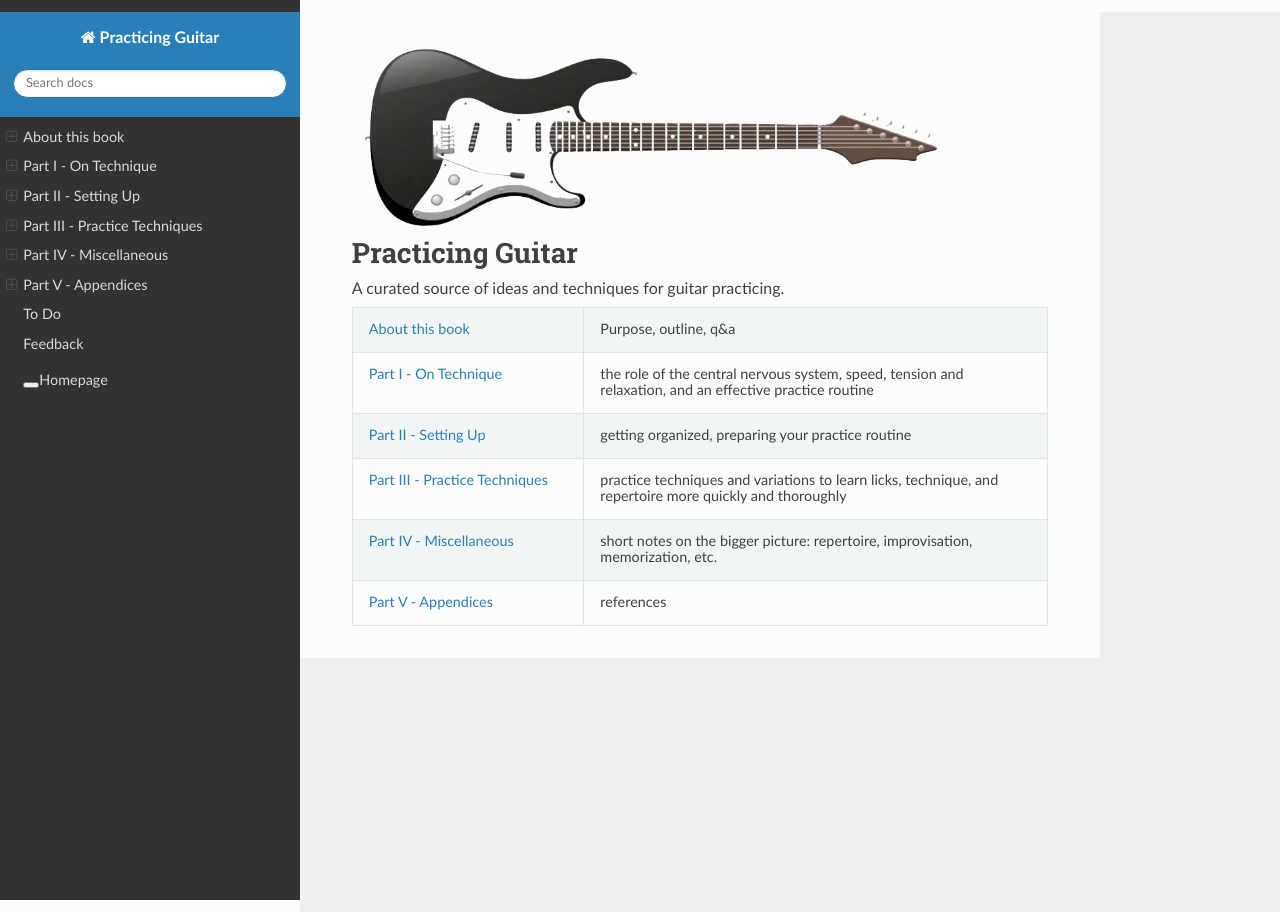
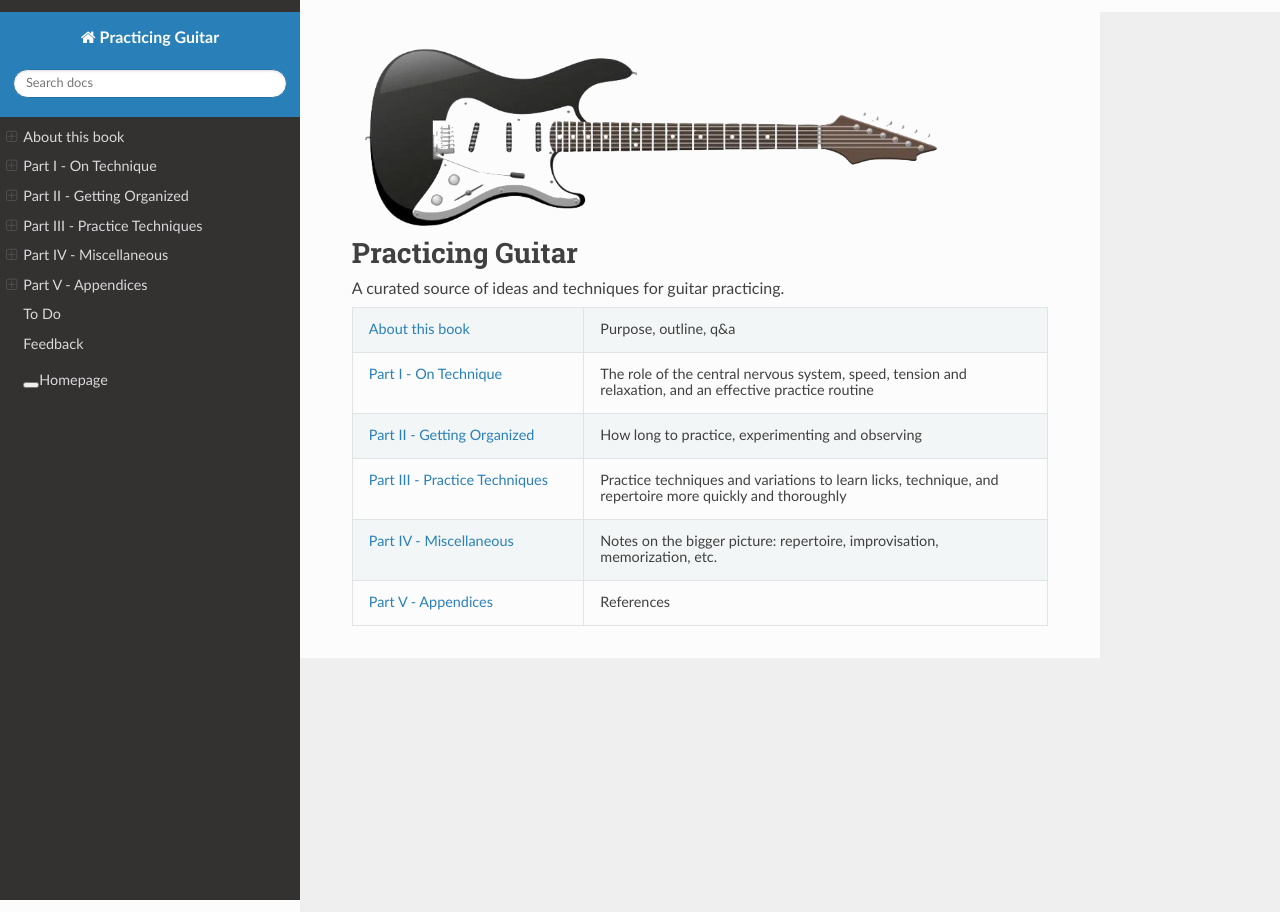
Before and after one commit to jzohrab/practicing-guitar, a Sphinx documentation site: the page built from docs/index.rst, in a window 1280 px wide. Built offline with Sphinx 7.4.7 and the Read the Docs theme 2.0.0, drawn with Linux system fonts in a browser that asks for light colours; a script that is not in the unit is left out.

Commit message:
Tweak getting org'd

```diff
--- a/docs/about/outline.rst
+++ b/docs/about/outline.rst
@@ -3,7 +3,7 @@ Outline
 
 * :ref:`part-1-on-technique` explains playing guitar as a process of your nervous system, and from there discusses speed and tension.  It also explains why the "intuitive method" of practice doesn't work, and what a more effective practice routine is.  Fundamentally, technique is about ease in playing -- how at home you are at the instrument, and how practice and playing is about aligning your brain, nerves, and muscles to all work together fluidly.
 
-* :ref:`part-2-setting-up` is about getting organized, scheduling, etc.  How long should you practice?  How should you track things?
+* :ref:`part-2-getting-organized` is about getting organized, scheduling, etc.  How long should you practice?  How should you track things?
 
 * :ref:`part-3-techniques` is the most involved and interesting part.  It offers several practice techniques you can use to help you master techniques, licks, and songs more quickly and thoroughly.
 
--- a/docs/index.rst
+++ b/docs/index.rst
@@ -16,15 +16,15 @@ A curated source of ideas and techniques for guitar practicing.
    * - :ref:`about`
      - Purpose, outline, q&a
    * - :ref:`part-1-on-technique`
-     - the role of the central nervous system, speed, tension and relaxation, and an effective practice routine
-   * - :ref:`part-2-setting-up`
-     - getting organized, preparing your practice routine
+     - The role of the central nervous system, speed, tension and relaxation, and an effective practice routine
+   * - :ref:`part-2-getting-organized`
+     - How long to practice, experimenting and observing
    * - :ref:`part-3-techniques`
-     - practice techniques and variations to learn licks, technique, and repertoire more quickly and thoroughly
+     - Practice techniques and variations to learn licks, technique, and repertoire more quickly and thoroughly
    * - :ref:`part-4-misc`
-     - short notes on the bigger picture: repertoire, improvisation, memorization, etc.
+     - Notes on the bigger picture: repertoire, improvisation, memorization, etc.
    * - :ref:`part-5-appendices`
-     - references
+     - References
 
 
 .. toctree::
--- a/docs/part-2-setting-up/_index.rst
+++ b/docs/part-2-setting-up/_index.rst
@@ -1,8 +1,8 @@
-.. _part-2-setting-up:
+.. _part-2-getting-organized:
 
-####################
-Part II - Setting Up
-####################
+###########################
+Part II - Getting Organized
+###########################
 
 A big part of effective practice is about getting organized, and chunking your practice routine so that your body gets a clear message to adapt to new requirements.
 
```
